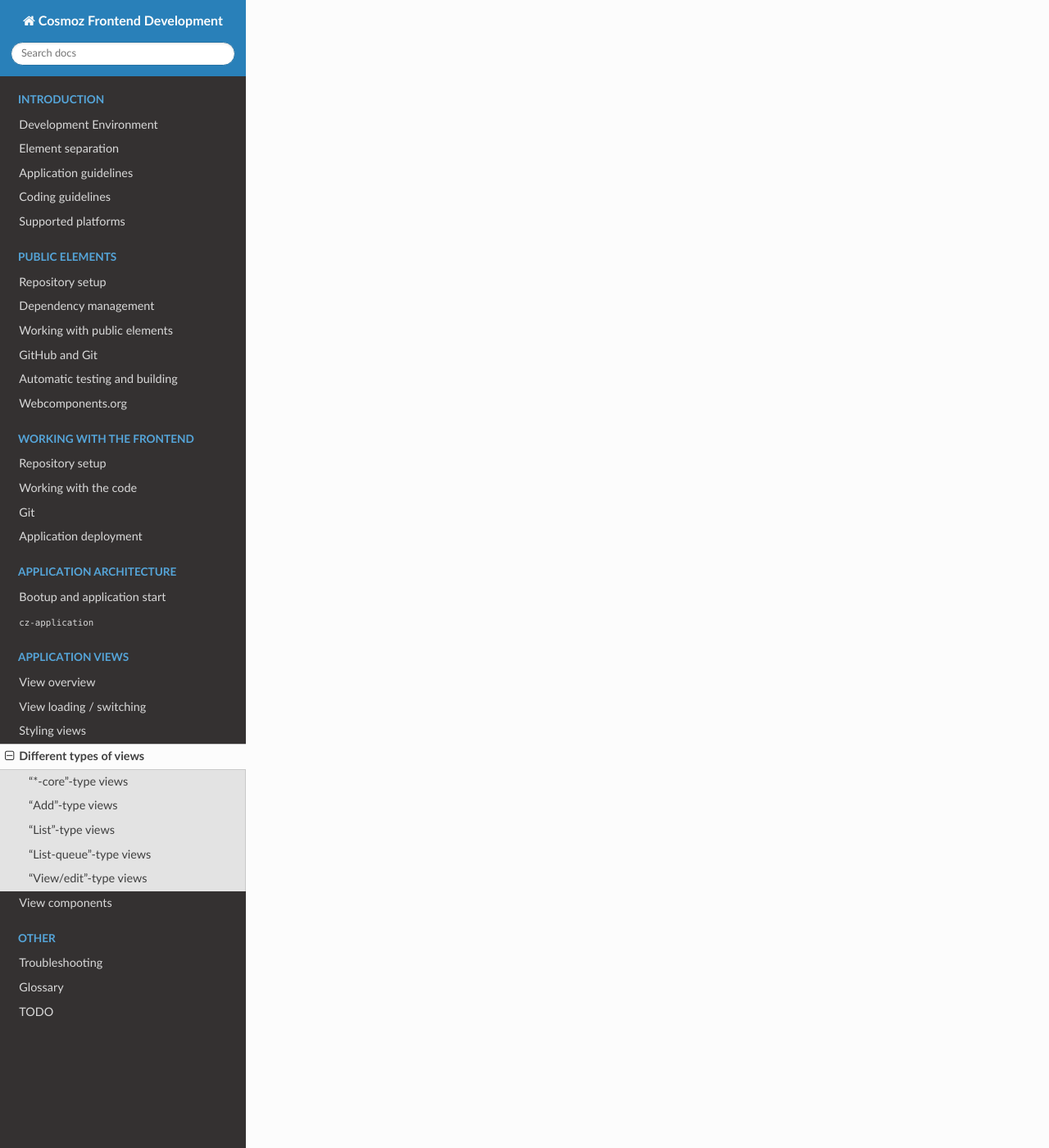
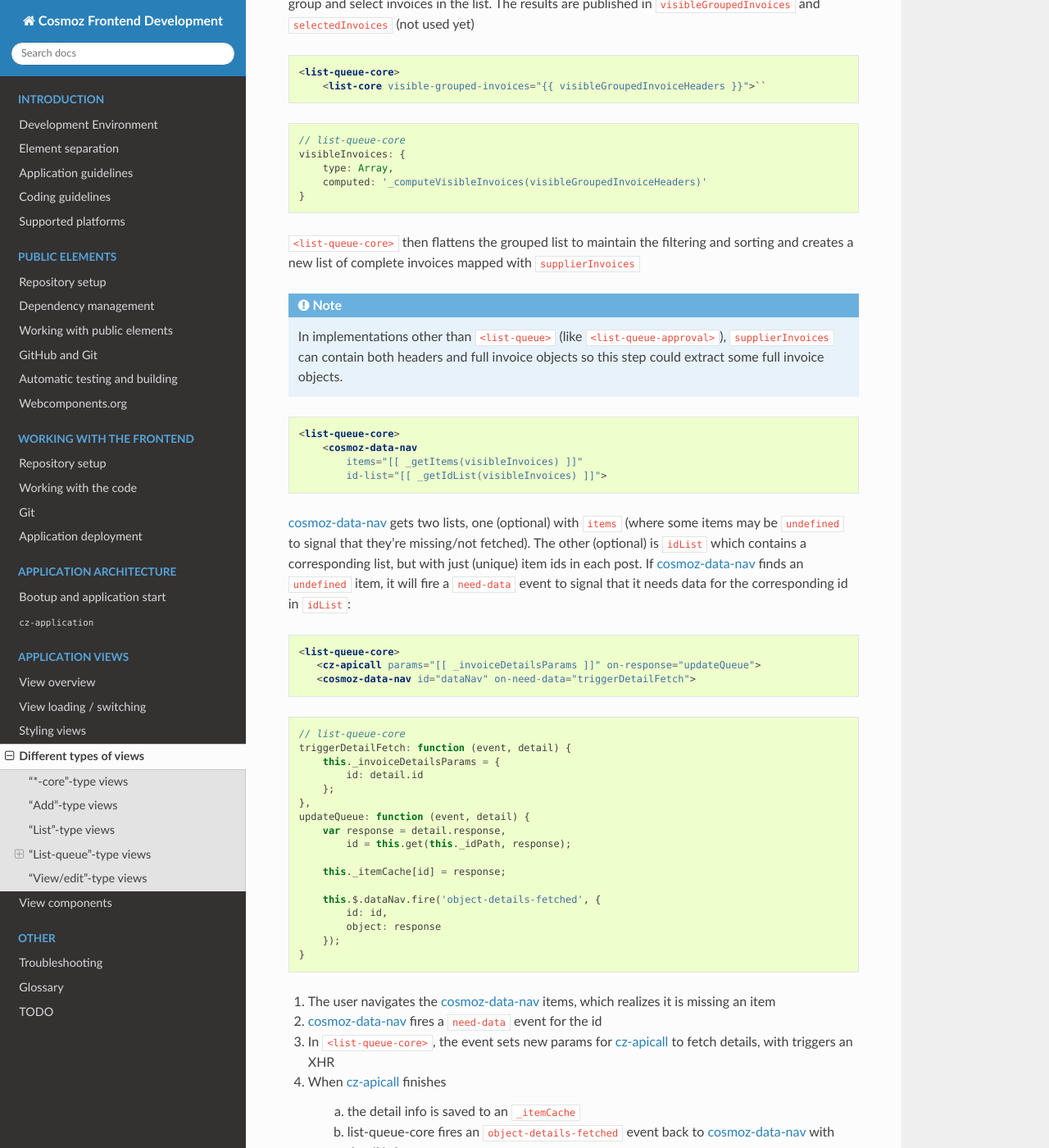
Before and after one commit to plumelo/cosmoz-frontend-rtd, a Sphinx documentation site: the page built from docs/views/40-view-types.rst, in a window 1280 px wide and 1400 px high, scrolled down 2676 px. Shown: the whole window at 82% size. Built offline with Sphinx 7.4.7 and the Read the Docs theme 2.0.0, drawn with Linux system fonts in a browser that asks for light colours; some of the changed text lies outside the part shown.

Commit message:
Initial doc for list-queue type views
Signed-off-by: Patrik Kullman <patrik.kullman@neovici.se>

```diff
--- a/docs/views/40-view-types.rst
+++ b/docs/views/40-view-types.rst
@@ -56,6 +56,133 @@
                     - template
                         - view-core
 
+Data flow
+*********
+
+    `To easier understand the flow, it is described from the "supplier invoice" list-queue.
+    So in the front-end, these list-core, list-queue, list-queue-core and view-core views are
+    actually prefixed with "purchase-invoices-", but this is left out for brevity.`
+
+.. code-block:: html
+
+    <list-queue>
+        <cz-apicall data="{{ supplierInvoices }}">
+
+``<list-queue>`` fetches ``supplierInvoices`` with :ref:`cz-apicall`, which uses and API that returns headers only
+
+.. todo:: Make APIs return "detail lacking details" ?
+
+.. note:: Other implementations can use complete, invoice object lists
+
+.. code-block:: html
+
+    <list-queue>
+        <list-queue-core supplier-invoices="[[ _headersToInvoices(supplierInvoices) ]]">
+
+Since ``<list-queue-core>`` needs to support mixed lists of headers and full details (different backend systems),
+``<list-queue>`` converts the invoice headers from the API response to complete invoice objects with only a header
+
+.. code-block:: html
+
+    <list-queue-core>
+        <list-core invoice-list="[[ _computeInvoiceHeaderList(supplierInvoices) ]]">
+
+``<list-queue-core>`` then converts the invoice list back to an invoice header list since ``<list-core>`` only needs that
+
+.. todo:: Update list-core to expect "full" invoice detail objects?
+
+.. code-block:: html
+
+    <list-core>
+        <cosmoz-omnitable data="[[ invoiceList ]]"
+            sorted-filtered-grouped-items="{{ visibleGroupedInvoices }}"
+            selected-items="{{ selectedInvoices }}">
+
+``<list-core>`` then exposes the invoice list in a :ref:`cosmoz-omnitable` where the user can sort, filter, group and select invoices
+in the list. The results are published in ``visibleGroupedInvoices`` and ``selectedInvoices`` (not used yet)
+
+.. code-block:: html
+
+    <list-queue-core>
+        <list-core visible-grouped-invoices="{{ visibleGroupedInvoiceHeaders }}">``
+
+.. code-block:: js
+
+    // list-queue-core
+    visibleInvoices: {
+        type: Array,
+        computed: '_computeVisibleInvoices(visibleGroupedInvoiceHeaders)'
+    }
+
+``<list-queue-core>`` then flattens the grouped list to maintain the filtering and sorting and creates a new list of complete invoices
+mapped with ``supplierInvoices``
+
+.. note:: In implementations other than ``<list-queue>`` (like ``<list-queue-approval>``), ``supplierInvoices`` can contain both headers and full invoice objects so this step
+    could extract some full invoice objects.
+
+.. code-block:: html
+
+    <list-queue-core>
+        <cosmoz-data-nav
+            items="[[ _getItems(visibleInvoices) ]]"
+            id-list="[[ _getIdList(visibleInvoices) ]]">
+
+:ref:`cosmoz-data-nav` gets two lists, one (optional) with ``items`` (where some items may be ``undefined`` to signal that they're missing/not fetched).
+The other (optional) is ``idList`` which contains a corresponding list, but with just (unique) item ids in each post.
+If :ref:`cosmoz-data-nav` finds an ``undefined`` item, it will fire a ``need-data`` event to signal that it needs data for the corresponding id in ``idList``:
+
+.. code-block:: html
+
+     <list-queue-core>
+        <cz-apicall params="[[ _invoiceDetailsParams ]]" on-response="updateQueue">
+        <cosmoz-data-nav id="dataNav" on-need-data="triggerDetailFetch">
+
+.. code-block:: js
+
+    // list-queue-core
+    triggerDetailFetch: function (event, detail) {
+        this._invoiceDetailsParams = {
+            id: detail.id
+        };
+    },
+    updateQueue: function (event, detail) {
+        var response = detail.response,
+            id = this.get(this._idPath, response);
+
+        this._itemCache[id] = response;
+
+        this.$.dataNav.fire('object-details-fetched', {
+            id: id,
+            object: response
+        });
+    }
+
+1. The user navigates the :ref:`cosmoz-data-nav` items, which realizes it is missing an item
+2. :ref:`cosmoz-data-nav` fires a ``need-data`` event for the id
+3. In ``<list-queue-core>``, the event sets new params for :ref:`cz-apicall` to fetch details, with triggers an :term:`XHR`
+4. When :ref:`cz-apicall` finishes
+
+    a) the detail info is saved to an ``_itemCache``
+    b) list-queue-core fires an ``object-details-fetched`` event back to :ref:`cosmoz-data-nav` with detail info
+
+.. note::
+
+    The data-binding chain will keep its state intact, so any change anywhere in it will cause the dependant bindings
+    to update. For example, sorting the :ref:`cosmoz-omnitable` will feed a completely new list to :ref:`cosmoz-data-nav`.
+    This creates mainly two issues:
+
+        1. :ref:`cosmoz-data-nav` will (likely) request details for the first three items every time the user sorts, groups
+        or filters the list, even though they maybe the same as before the action.
+        For this reason, the ``_itemCache`` will cache details until another ``supplierInvoices`` list is fed to list-queue-core.
+
+        2. Even with the cache, the :ref:`cosmoz-data-nav` can easily lose its index of the queue if the list is updated, when
+        it needs to re-render the list and automatically ends up at index 1. This can be very frustrating for users if they were
+        working somewhere a bit into the list.
+
+        .. todo::
+
+            How do we solve this best? Semi-persistent queue index? Handle array mutations?
+
 “View/edit”-type views
 ~~~~~~~~~~~~~~~~~~~~~~
 
```
